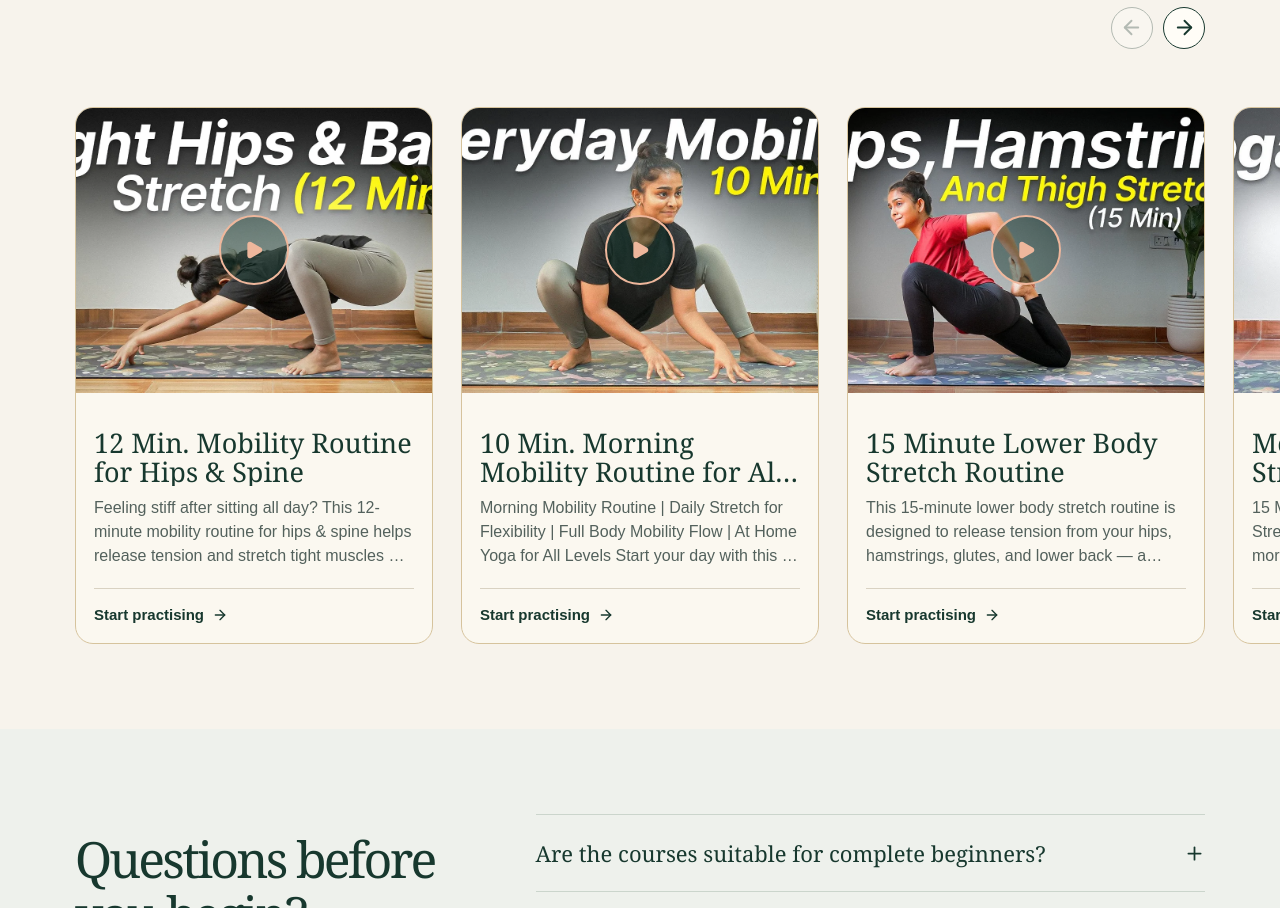
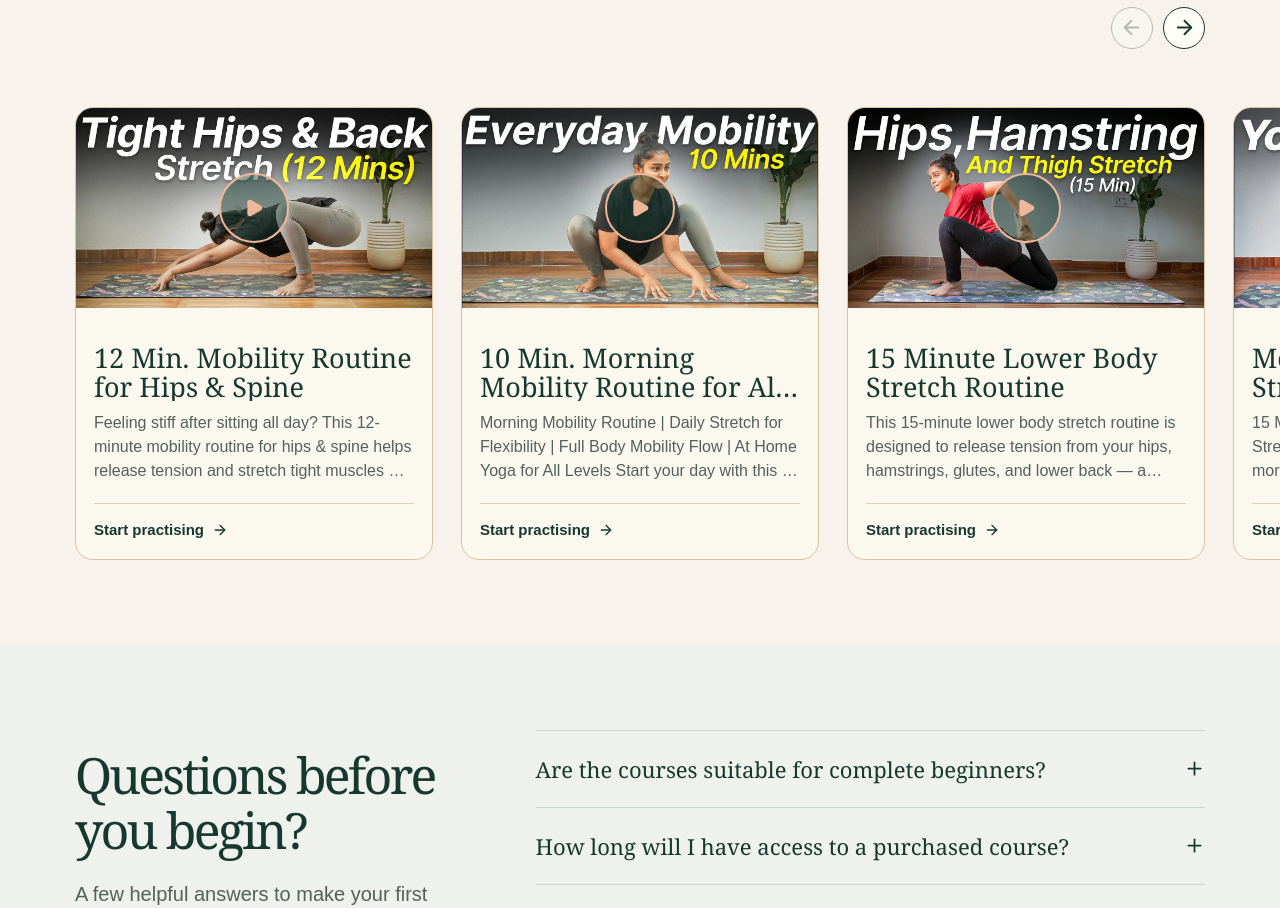
Before and after one commit to kratikasaraswat21/Yoga-Course-Landing-Page, a Next.js app: page / in a window 1280 px wide. Shown: the part 3755-4663 px from the top of the page. Built offline with nearby package versions, Linux system fonts and the light colour scheme; no server answers.

Commit message:
chore: moving for the deployment

```diff
--- a/assets/styles/landing.css
+++ b/assets/styles/landing.css
@@ -996,7 +996,6 @@
   background: #fbf8f0;
 }
 .platform-free-card-image {
-  height: 285px;
   position: relative;
 }
 .platform-free-card-image-media {
--- a/components/landing-page/free-course-swiper.tsx
+++ b/components/landing-page/free-course-swiper.tsx
@@ -45,13 +45,7 @@ export function FreeCourseSwiper() {
               <SwiperSlide key={title}>
                 <article className="platform-free-card rounded-lg! md:rounded-xl! lg:rounded-2xl!">
                   <div className="platform-free-card-image">
-                    <Image
-                      src={image}
-                      alt={title}
-                      fill
-                      sizes="(max-width: 639px) 92vw, (max-width: 1023px) 46vw, 31vw"
-                      className="platform-free-card-image-media"
-                    />
+                    <Image src={image} alt={title} width={1920} height={1080} className="aspect-video" />
                     <span className="platform-card-play">
                       <Play size={20} fill="currentColor" />
                     </span>
--- a/lib/helper/hepler.ts
+++ b/lib/helper/hepler.ts
@@ -1,4 +1,3 @@
-import { EnvConfig } from "@/lib/config/envConfig";
 import { CookieConfigInterface } from "@/types/helper.interface";
 import { clsx, type ClassValue } from "clsx";
 import Cookies from "js-cookie";
@@ -9,15 +8,11 @@ export function cn(...inputs: ClassValue[]) {
 }
 
 const getCookieConfig = (): CookieConfigInterface => {
-  const isDev = EnvConfig.CURRENT_ENVIRONMENT === "DEVELOPMENT";
-
   return {
-    secure: !isDev,
-    sameSite: !isDev ? "None" : "Lax",
+    secure: true,
+    sameSite: "Lax",
     path: "/",
-    ...(!isDev && {
-      domain: ".orbitrms.com",
-    }),
+    domain: "kratikayoga.com",
     expires: 30,
   };
 };
```
